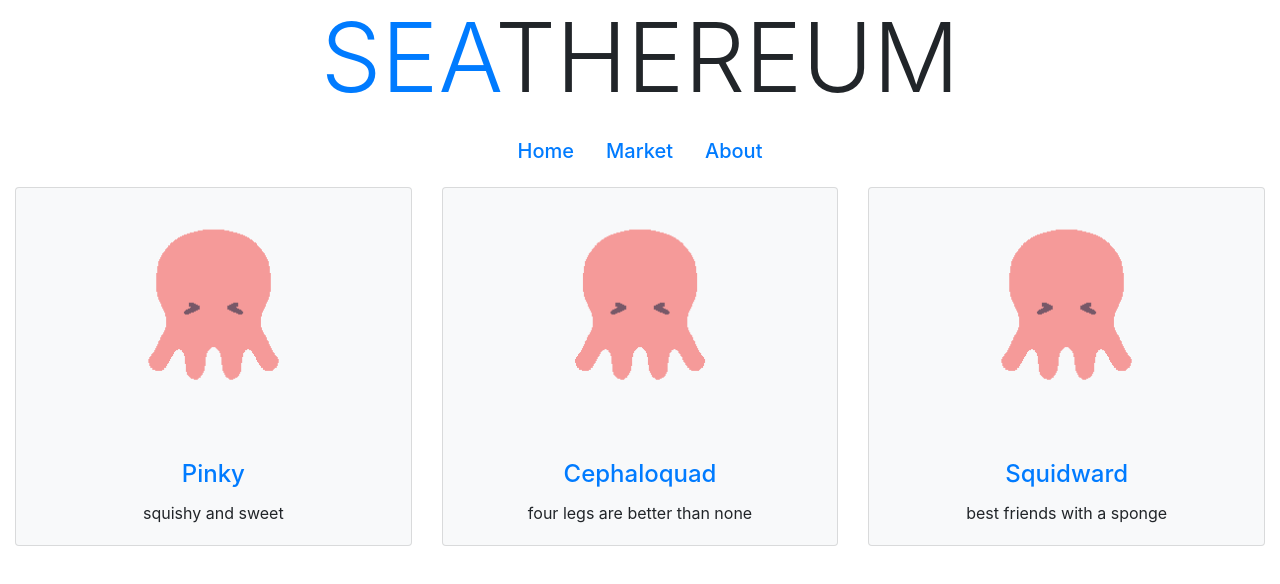
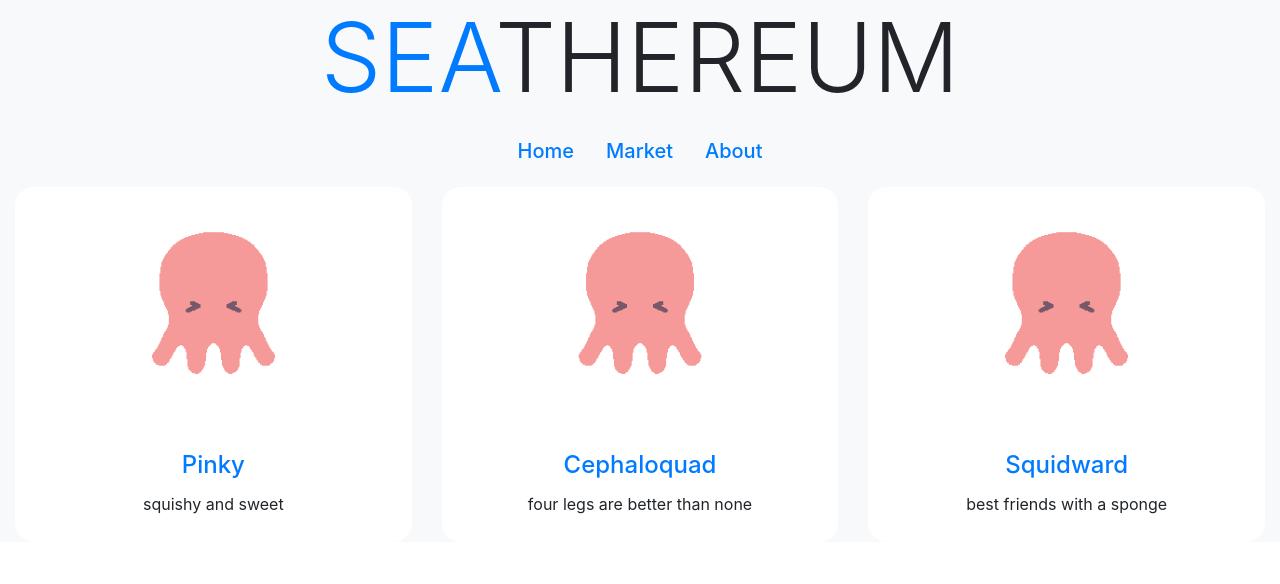
Before and after one commit to PenguinBoyTC/Seathereum, a React (Create React App) app in the folder client/: page /market in a window 1280 px wide. Shown: the top 584 px of the page. Built offline with nearby package versions, Linux system fonts and the light colour scheme.

Commit message:
creature cards styled as buttons. routing to come

```diff
--- a/client/src/App.js
+++ b/client/src/App.js
@@ -5,7 +5,7 @@ import Routes from './components/Routes';
 import {BrowserRouter as Router} from 'react-router-dom';
 const App = () => (
   <Router>
-    <div>
+    <div className="bg-light">
       <Banner />
       <Navbar />
       <Routes />
--- a/client/src/components/market/Card.js
+++ b/client/src/components/market/Card.js
@@ -1,7 +1,7 @@
 import React from 'react';
 
 const Card = ({name, desc}) => (
-  <div className="card bg-light">
+  <div className="card btn btn-light border-0" style={{borderRadius: '5%'}}>
     <img className="card-img-top" src="card.png" alt="" />
     <div className="card-body text-center">
       <h4 className="card-title text-primary">{name}</h4>
```
